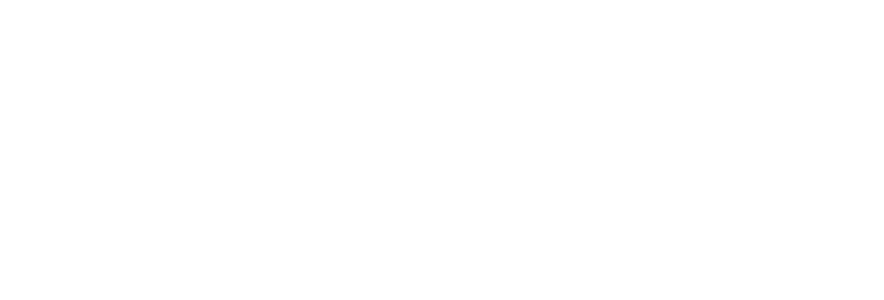
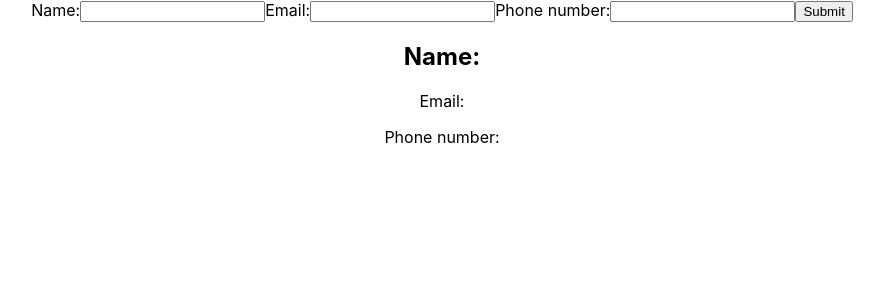
Before and after one commit to 0x-Armin/odin-cv-application, a React (Create React App) app: page / in a window 1280 px wide. Shown: the top 300 px of the page, without its empty margins (198-1082 px from the left). Built offline with nearby package versions, Linux system fonts and the light colour scheme.

Commit message:
Add section for general info

```diff
--- a/src/App.js
+++ b/src/App.js
@@ -1,4 +1,5 @@
 import React, { Component } from 'react';
+import GeneralInfo from './components/GeneralInfo';
 
 import './App.css';
 
@@ -6,6 +7,7 @@ class App extends Component {
   render() {
     return (
       <div className="App">
+        <GeneralInfo />
       </div>
     );
   }
--- a/src/components/GeneralInfo.js
+++ b/src/components/GeneralInfo.js
@@ -0,0 +1,76 @@
+import React, { Component } from 'react';
+import GeneralInfoDisplay from './GeneralInfoDisplay';
+
+class GeneralInfo extends Component {
+  constructor() {
+    super();
+
+    this.state = {
+      name: '',
+      email: '',
+      phoneNum: null,
+      showForm: true,
+    };
+
+    this.handleNameChange = this.handleNameChange.bind(this);
+    this.handleEmailChange = this.handleEmailChange.bind(this);
+    this.handlePhoneNumChange = this.handlePhoneNumChange.bind(this);
+    this.handleSubmit = this.handleSubmit.bind(this);
+    this.handleEdit = this.handleEdit.bind(this);
+  }
+
+  handleNameChange(event) {
+    this.setState({name: event.target.value});
+  }
+
+  handleEmailChange(event) {
+    this.setState({email: event.target.value});
+  }
+
+  handlePhoneNumChange(event) {
+    this.setState({phoneNum: event.target.value});
+  }
+
+  handleSubmit(event) {
+    event.preventDefault();
+    this.setState({showForm: false});
+  }
+
+  handleEdit(event) {
+    this.setState({showForm: true});
+  }
+
+  render() {
+    return (
+      <div>
+        {this.state.showForm &&
+          <form onSubmit={this.handleSubmit}>
+            <label>
+              Name:
+              <input type='text' value={this.state.name} onChange={this.handleNameChange} />
+            </label>
+            <label>
+              Email:
+              <input type='email' value={this.state.email} onChange={this.handleEmailChange} />
+            </label>
+            <label>
+              Phone number:
+              <input type='tel' value={this.state.phoneNum} onChange={this.handlePhoneNumChange} />
+            </label>
+            <input type='submit' value='Submit' />
+          </form>
+        }
+
+        <GeneralInfoDisplay name={this.state.name} email={this.state.email} phoneNum={this.state.phoneNum} />
+
+        {!this.state.showForm &&
+          <button onClick={this.handleEdit}>
+            Edit
+          </button>
+        }
+      </div>
+    )
+  }
+}
+
+export default GeneralInfo;
--- /dev/null
+++ b/src/components/GeneralInfoDisplay.js
@@ -0,0 +1,19 @@
+import React, { Component } from 'react';
+
+class GeneralInfoDisplay extends Component {
+  constructor(props) {
+    super(props);
+  }
+
+  render() {
+    return (
+      <div>
+        <h2>Name: {this.props.name}</h2>
+        <p>Email: {this.props.email}</p>
+        <p>Phone number: {this.props.phoneNum}</p>
+      </div>
+    );
+  }
+}
+
+export default GeneralInfoDisplay;
```
Also changed, not shown: src/components/display/GeneralInfoDisplay.js (added).
